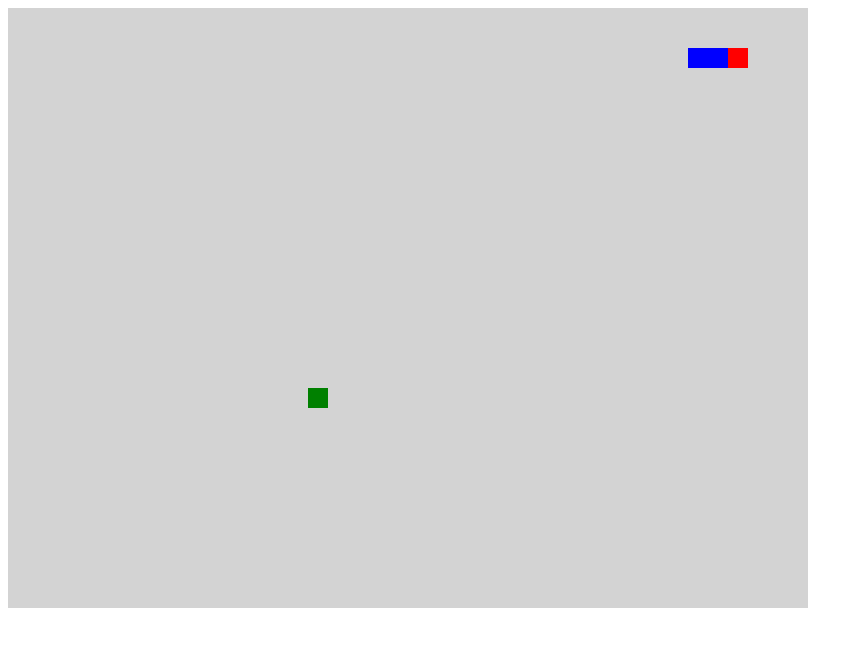
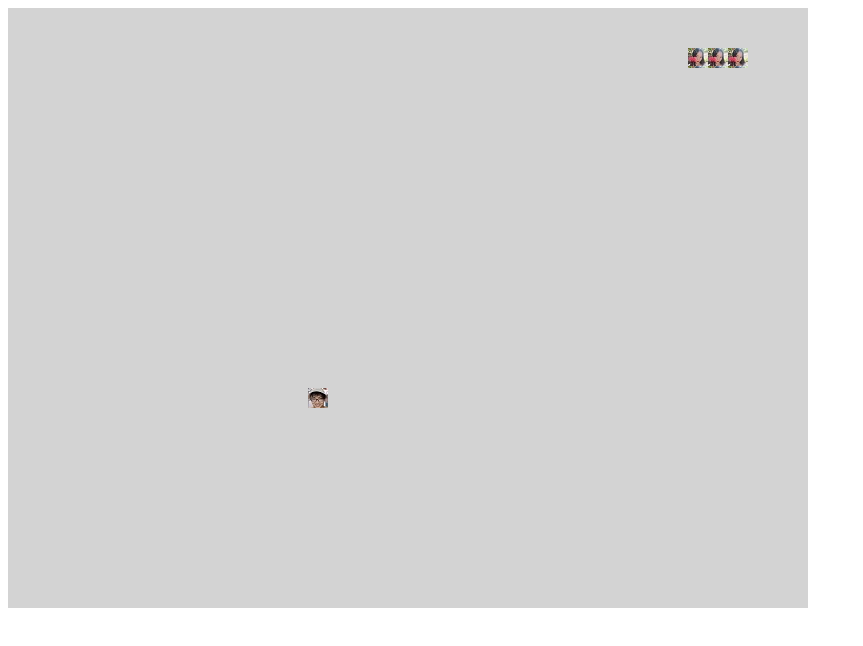
Before and after one commit to wangqyuan/jsPlus, a plain HTML site: page learnJs-master/16-贪吃蛇/index.html in a window 1280 px wide. Shown: the whole page, without its empty margins (0-863 px from the left). Drawn offline with Linux system fonts and the light colour scheme.

Commit message:
贪吃蛇笔记补充

```diff
--- a/learnJs-master/13-随机生成方块/js/box.js
+++ b/learnJs-master/13-随机生成方块/js/box.js
@@ -22,7 +22,7 @@ function Box(parent, options) {
 }
 
 // 初始化方块样式
-Box.prototype.init = function() {
+Box.prototype.init = function () {
   var div = this.div
   div.style.backgroundColor = this.backgroundColor
   div.style.width = this.width + 'px'
@@ -33,7 +33,7 @@ Box.prototype.init = function() {
 }
 
 // 随机生成方块的位置
-Box.prototype.random = function() {
+Box.prototype.random = function () {
   // 父容器的宽度/方块的宽度  总共能放多少个方块
   var x = Tools.getRandom(0, this.parent.offsetWidth / this.width - 1) * this.width
   var y = Tools.getRandom(0, this.parent.offsetHeight / this.height - 1) * this.height
--- a/learnJs-master/16-贪吃蛇/css/style.css
+++ b/learnJs-master/16-贪吃蛇/css/style.css
@@ -3,4 +3,11 @@
   height: 600px;
   background: lightgray;
   position: relative;
+
 }
+#map div:first-child{
+  background: url('../image/food.jpg');
+}
+#map div:not(:first-child){
+  background: url('../image/snake.jpg');
+}
--- a/learnJs-master/16-贪吃蛇/js/Game.js
+++ b/learnJs-master/16-贪吃蛇/js/Game.js
@@ -51,7 +51,7 @@
   function runSnake() {
     var timerId = setInterval(function() {
       // 让蛇走一格
-      // 在定时器的function中this指向window
+      // *在定时器setInterval的function中this指向window
       // 要获取游戏对象中的蛇属性
       this.snake.move(this.food, this.map)
       this.snake.render(this.map)
```
Also changed, not shown: learnJs-master/16-贪吃蛇/js/Food.js (+7 -6 lines), learnJs-master/16-贪吃蛇/js/Snake.js (+16 -16 lines), learnJs-master/16-贪吃蛇/image/food.jpg (added), learnJs-master/16-贪吃蛇/image/snake.jpg (added).
